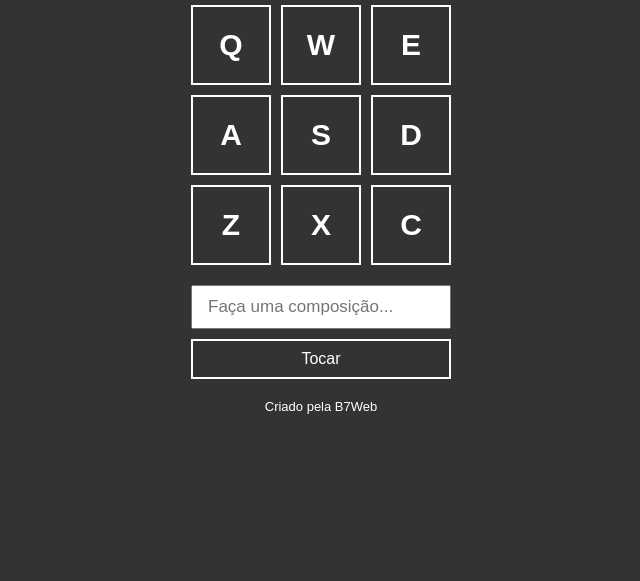
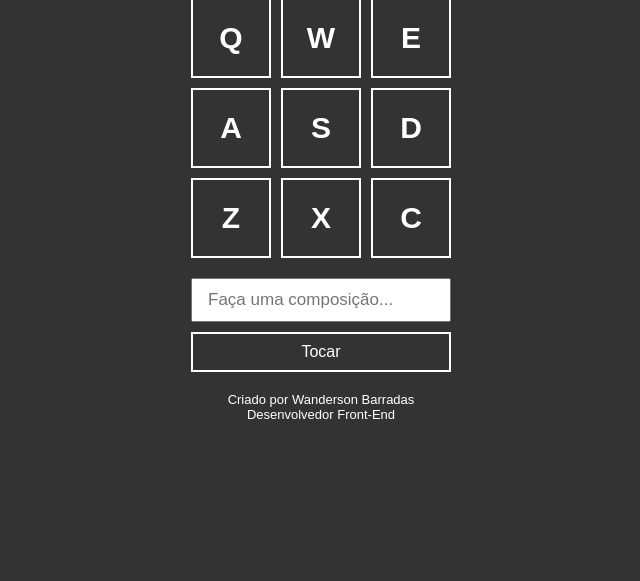
Before and after one commit to wandersonbarradas/bateria, a plain HTML site: page index.html in a window 1280 px wide. Shown: the part 219-800 px from the top of the page, without its empty margins (319-959 px from the left). Drawn offline with Linux system fonts and the light colour scheme.

Commit message:
alterando README e Footer do HTML

```diff
--- a/index.html
+++ b/index.html
@@ -28,7 +28,8 @@
         <button>Tocar</button>
     </div>
 
-    <footer>Criado pela B7Web</footer>
+    <footer>Criado por Wanderson Barradas <br>
+         Desenvolvedor Front-End</footer>
 
     <audio id="s_keyq" src="sounds/keyq.wav"></audio>
     <audio id="s_keyw" src="sounds/keyw.wav"></audio>
--- a/style.css
+++ b/style.css
@@ -66,4 +66,5 @@ footer {
     margin-top: 20px;
     color: #FFF;
     font-size: 13px;
+    text-align: center;
 }
```
Also changed, not shown: 1 other file.
